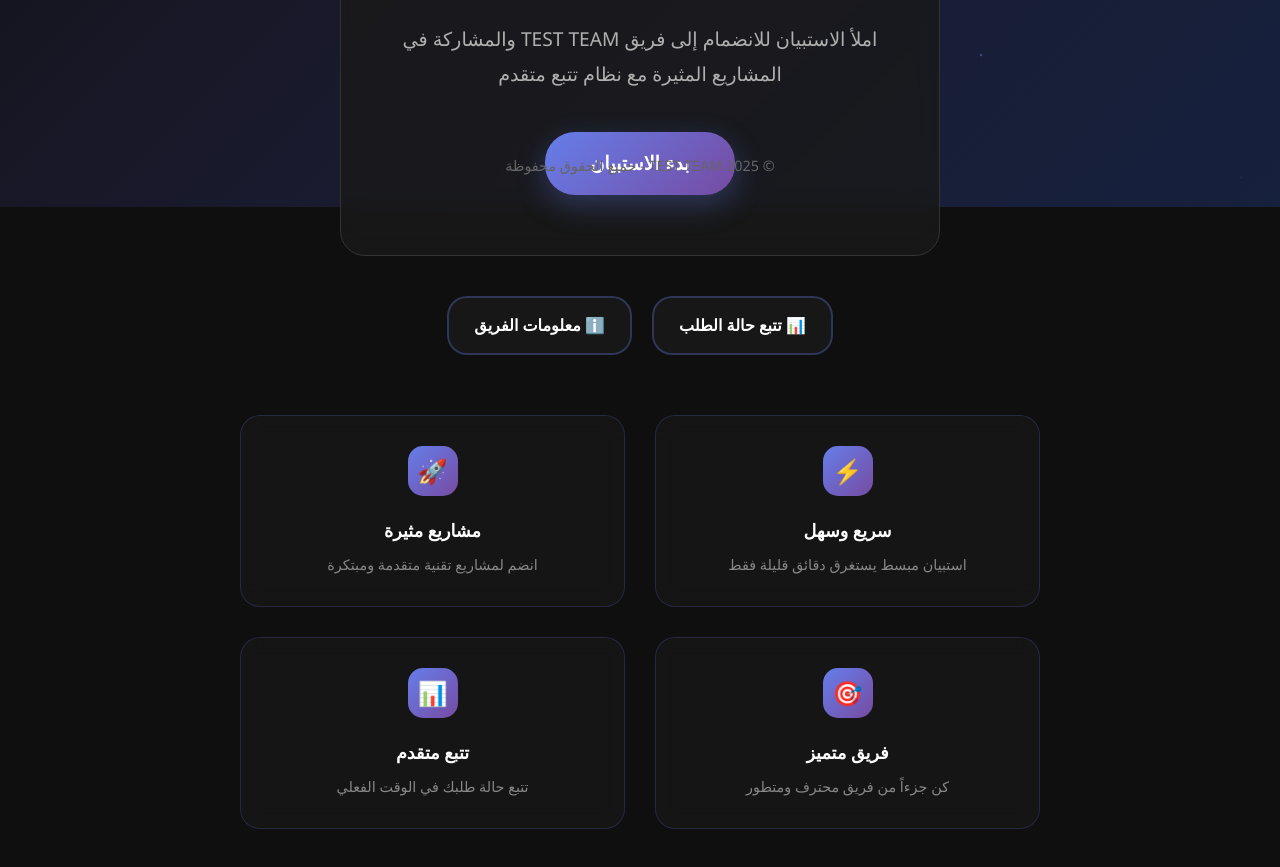
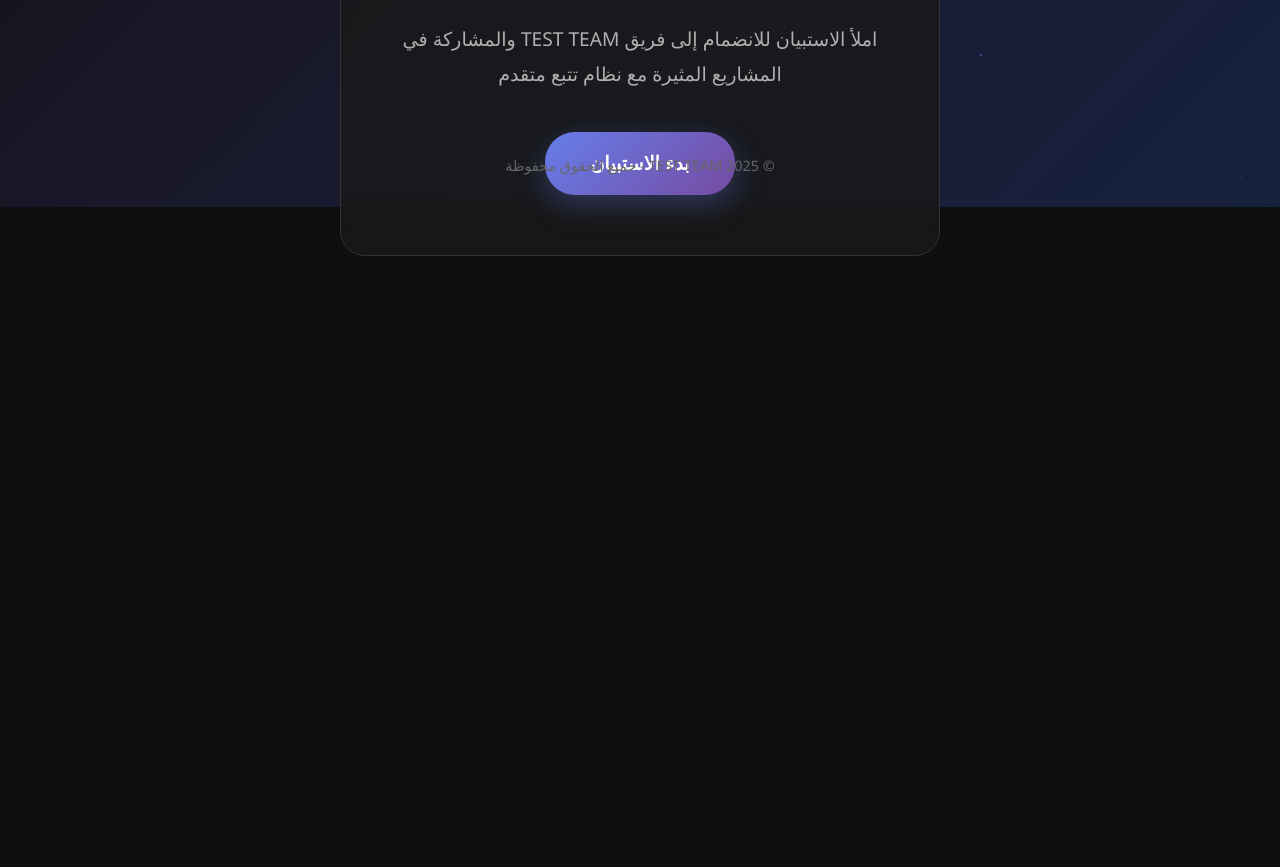
Before and after one commit to MrOtako1k/Test-Team-15x3, a website: page index.html in a window 1280 px wide. Shown: the part 593-1460 px from the top of the page. After the commit the page ends 889 px from the top, so only its background shows below. Drawn offline with Linux system fonts and the light colour scheme.

Commit message:
Update index.html

```diff
--- a/index.html
+++ b/index.html
@@ -358,39 +358,6 @@
             </button>
         </div>
 
-        <div class="quick-actions">
-            <a href="status.html" class="quick-btn">
-                📊 تتبع حالة الطلب
-            </a>
-            <a href="#" class="quick-btn" onclick="showInfo()">
-                ℹ️ معلومات الفريق
-            </a>
-        </div>
-
-        <div class="features">
-            <div class="feature-item">
-                <div class="feature-icon">⚡</div>
-                <div class="feature-title">سريع وسهل</div>
-                <div class="feature-description">استبيان مبسط يستغرق دقائق قليلة فقط</div>
-            </div>
-            <div class="feature-item">
-                <div class="feature-icon">🚀</div>
-                <div class="feature-title">مشاريع مثيرة</div>
-                <div class="feature-description">انضم لمشاريع تقنية متقدمة ومبتكرة</div>
-            </div>
-            <div class="feature-item">
-                <div class="feature-icon">🎯</div>
-                <div class="feature-title">فريق متميز</div>
-                <div class="feature-description">كن جزءاً من فريق محترف ومتطور</div>
-            </div>
-            <div class="feature-item">
-                <div class="feature-icon">📊</div>
-                <div class="feature-title">تتبع متقدم</div>
-                <div class="feature-description">تتبع حالة طلبك في الوقت الفعلي</div>
-            </div>
-        </div>
-    </div>
-
     <div class="footer">
         © 2025 TEST TEAM - جميع الحقوق محفوظة
     </div>
```
